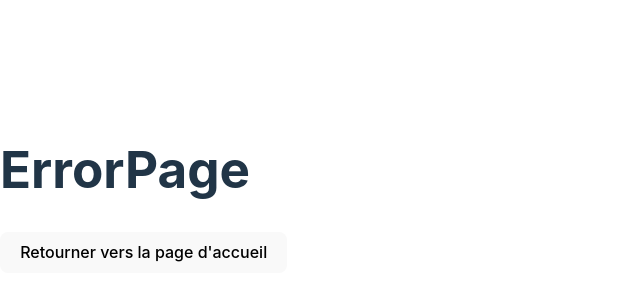
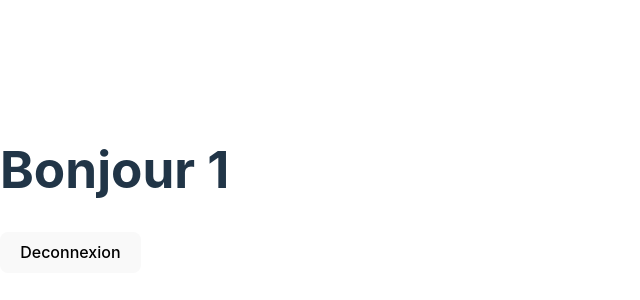
Before and after one commit to nantedev/DodoBurger, a React (Vite) app: page /order/1 in a window 1280 px wide. Shown: the part 210-510 px from the top of the page, without its empty margins (0-640 px from the left). Built offline with nearby package versions, Linux system fonts and the light colour scheme.

Commit message:
✨ F02: LOGIN > add redirection to ErrorPage on Submit with username

```diff
--- a/src/App.jsx
+++ b/src/App.jsx
@@ -9,7 +9,7 @@ function App() {
   return (
   <Routes>
              <Route path="/" element={<LoginPage />} />
-             <Route path="/order" element={<OrderPage />} />
+             <Route path="/order/:username" element={<OrderPage />} />
              <Route path="*" element={<ErrorPage />} />
   </Routes>
 )
--- a/src/components/pages/error/ErrorPage.jsx
+++ b/src/components/pages/error/ErrorPage.jsx
@@ -1,4 +1,4 @@
-import { Link } from "react-router-dom";
+import { Link } from "react-router-dom"
 
 export default function ErrorPage (){
     return (
--- a/src/components/pages/login/LoginForm.jsx
+++ b/src/components/pages/login/LoginForm.jsx
@@ -1,15 +1,16 @@
 import { useState } from "react"
-import { Link } from "react-router-dom"
+import { Link, useNavigate } from "react-router-dom"
 
 export default function LoginForm() {
     // state
     const [inputValue, setInputValue] = useState("")
+    const navigate = useNavigate()
 
     // comportements
     const handleSubmit = (event) => {
       event.preventDefault()
-      alert(`Bienvenue ${inputValue}`)
       setInputValue("")
+      navigate(`order/${inputValue}`)
      }
 
     const handleChange = (event) => {
@@ -31,7 +32,6 @@ export default function LoginForm() {
             required
             />
           <button>Accédez à votre espace</button>
-          <Link to="/order">Vers order page</Link>
         </form>
     </div>
   )
--- a/src/components/pages/order/OrderPage.jsx
+++ b/src/components/pages/order/OrderPage.jsx
@@ -1,9 +1,15 @@
-import { Link } from "react-router-dom";
+import { Link, useParams } from "react-router-dom"
 
 export default function OrderPage () {
+    // state
+    const { username } = useParams()
+
+    // comportement
+
+    // affichage
     return (
         <div>
-            <h1>Order Page</h1>
+            <h1>Bonjour { username }</h1>
             <Link to="/"><button>Deconnexion</button></Link>
         </div>
     )
```
